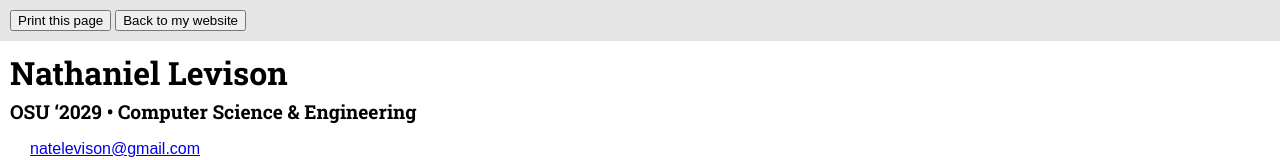
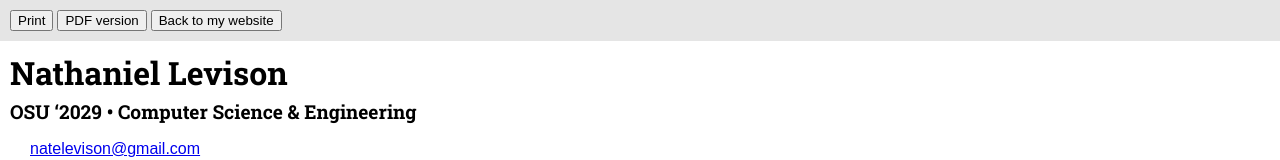
Before and after one commit to Cheespeasa1234/natelevison.com, a SvelteKit app: page /resume in a window 1280 px wide. Shown: the top 160 px of the page. Built offline with nearby package versions, Linux system fonts and the light colour scheme; some icons are missing.

Commit message:
pdf version

```diff
--- a/src/routes/(resume)/resume/+page.svelte
+++ b/src/routes/(resume)/resume/+page.svelte
@@ -10,7 +10,8 @@
 
 {#if mounted}
     <nav class="no-print">
-        <button onclick={() => window.print()}>Print this page</button>
+        <button onclick={() => window.print()}>Print</button>
+        <a href="/resume.pdf" target="_blank"><button>PDF version</button></a>
         <a href="https://natelevison.com"><button>Back to my website</button></a>
     </nav>
     <main>
```
Also changed, not shown: 1 other file (tests, documents, lock files or other folders).
